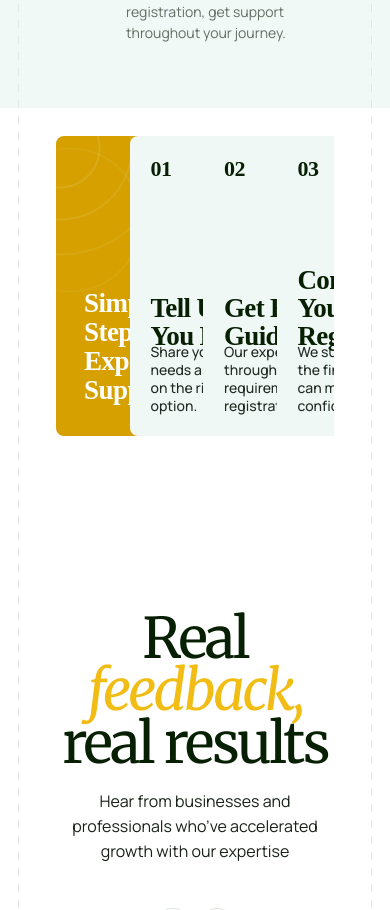
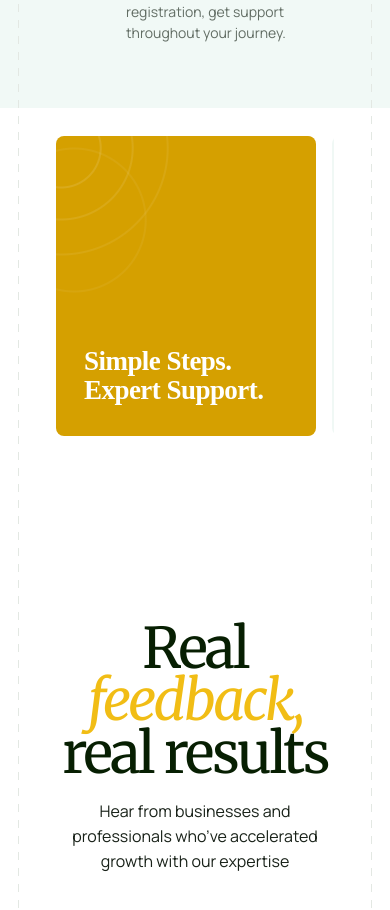
Before and after one commit to conzaura-biz/website, a React (Vite) app: page / in a window 390 px wide. Shown: the part 5200-6110 px from the top of the page. Built offline with nearby package versions, Linux system fonts and the light colour scheme; no server answers.

Commit message:
Fix text overlapping on Simple Steps by reducing font size and enforcing minimum column width on small screens

```diff
--- a/src/styles/global.css
+++ b/src/styles/global.css
@@ -280,19 +280,25 @@ button { cursor: pointer; }
   position: relative;
   z-index: 1;
   width: 100%;
-  display: grid;
-  grid-template-columns: repeat(4, minmax(0, 1fr));
+  display: flex;
+  flex-wrap: nowrap;
   gap: 26px;
   margin: 0;
-  padding: 0;
+  padding: 0 0 10px 0;
+  overflow-x: auto;
+  -ms-overflow-style: none;
+  scrollbar-width: none;
+}
+.home-page .process-grid::-webkit-scrollbar {
+  display: none;
 }
 
 .home-page .process-label,
 .home-page .process-step {
-  width: 100%;
+  flex: 0 0 calc(25% - 19.5px);
+  min-width: 240px;
   height: 320px;
   min-height: 320px;
-  min-width: 0;
   overflow: hidden;
   border: 0;
   border-radius: 8px;
@@ -600,13 +606,16 @@ button { cursor: pointer; }
   .why-items { grid-template-columns: 1fr; gap: 38px; padding: 46px 0 60px; }
   .why-items article { max-width: none; }
 
-  .home-page .process-grid { gap: 14px; overflow-x: auto; }
+  .home-page .process-grid { gap: 14px; overflow-x: auto; scroll-snap-type: x mandatory; }
   .home-page .process-section .section-title.align-left { text-align: center; margin: 0 auto; }
   .home-page .process-section .section-title.align-left p { margin: 0 auto; }
   .home-page .process-label,
-  .home-page .process-step { height: 260px; min-height: 260px; min-width: 200px; }
+  .home-page .process-step { height: 260px; min-height: 260px; min-width: 260px; scroll-snap-align: start; }
   .home-page .process-label { padding: 0 24px 28px; }
   .home-page .process-label span { font-size: 25px; }
+  .home-page .process-step h3 { font-size: 22px; }
+  .home-page .process-step p { font-size: 13px; }
+  .home-page .process-step .process-number { font-size: 22px; }
 
   .testimonials-heading .section-title.align-left { text-align: center; margin: 0 auto; }
   .testimonials-heading .section-title.align-left p { margin: 0 auto; }
@@ -2644,20 +2653,8 @@ body { font-size: 16px; }
 
 /* Four independent process cards with a visible gap.
    They must never touch or visually merge. */
-.home-page .process-grid {
-  display: grid;
-  grid-template-columns: repeat(4, minmax(0, 1fr));
-  gap: 28px;
-  width: 100%;
-}
-
-/* Keep each process card independent. */
-.home-page .process-label,
-.home-page .process-step {
-  margin: 0;
-  border-radius: 8px;
-  overflow: hidden;
-}
+
+
 
 /* Do not show the duplicate paragraph directly underneath
    "Ready to Start Your Business?". The form-side lead remains. */
```
